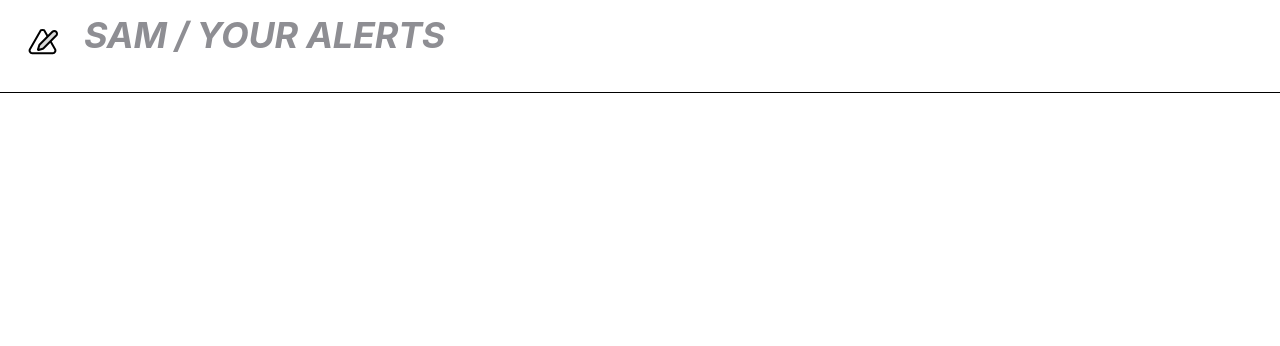
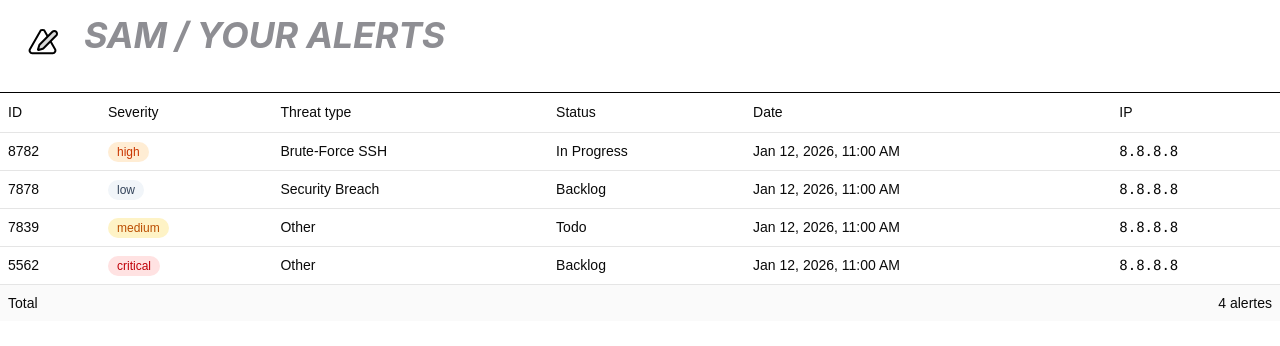
Before and after one commit to LisaMrc/security-alert-manager, a React (Vite) app: page / in a window 1280 px wide. Shown: the top 346 px of the page. Built offline with nearby package versions, Linux system fonts and the light colour scheme.

Commit message:
💄 Add alerts table

```diff
--- a/src/App.jsx
+++ b/src/App.jsx
@@ -1,11 +1,12 @@
-import DogCard from './components/Navbar';
 import './App.css'
 import Navbar from './components/Navbar';
+import { AlertsTable } from './components/Table';
 
 export default function App() {
   return (
     <div>
         <Navbar />
+        <AlertsTable />
     </div>
   )
 }
--- /dev/null
+++ b/src/components/Table.jsx
@@ -0,0 +1,101 @@
+import { Table, TableBody, TableCell, TableFooter, TableHead, TableHeader, TableRow } from "@/components/ui/table";
+import { Badge } from "@/components/ui/badge";
+
+const alerts = [
+  {
+    id: "8782",
+    ip: "8.8.8.8",
+    timestamp: "2026-01-12T11:00:00Z",
+    severity: "high",
+    threat_type: "Brute-Force SSH",
+    status: "in_progress",
+    is_read: false,
+  },
+  {
+    id: "7878",
+    ip: "8.8.8.8",
+    timestamp: "2026-01-12T11:00:00Z",
+    severity: "low",
+    threat_type: "Security Breach",
+    status: "backlog",
+    is_read: false,
+  },
+  {
+    id: "7839",
+    ip: "8.8.8.8",
+    timestamp: "2026-01-12T11:00:00Z",
+    severity: "medium",
+    threat_type: "Other",
+    status: "todo",
+    is_read: true,
+  },
+  {
+    id: "5562",
+    ip: "8.8.8.8",
+    timestamp: "2026-01-12T11:00:00Z",
+    severity: "critical",
+    threat_type: "Other",
+    status: "backlog",
+    is_read: false,
+  },
+];
+
+const severityStyles = {
+  low: "bg-slate-100 text-slate-700",
+  medium: "bg-amber-100 text-amber-700",
+  high: "bg-orange-100 text-orange-700",
+  critical: "bg-red-100 text-red-700",
+};
+
+const statusLabels = {
+  todo: "Todo",
+  in_progress: "In Progress",
+  backlog: "Backlog",
+};
+
+function formatDate(isoString) {
+  return new Date(isoString).toLocaleString("en-US", {
+    month: "short",
+    day: "numeric",
+    year: "numeric",
+    hour: "2-digit",
+    minute: "2-digit",
+  });
+}
+
+export function AlertsTable() {
+  return (
+    <Table>
+      <TableHeader>
+        <TableRow>
+          <TableHead className="w-[100px]">ID</TableHead>
+          <TableHead>Severity</TableHead>
+          <TableHead>Threat type</TableHead>
+          <TableHead>Status</TableHead>
+          <TableHead>Date</TableHead>
+          <TableHead>IP</TableHead>
+        </TableRow>
+      </TableHeader>
+      <TableBody>
+        {alerts.map((alert) => (
+          <TableRow key={alert.id}>
+            <TableCell className="font-medium">{alert.id}</TableCell>
+            <TableCell>
+              <Badge className={severityStyles[alert.severity]}>{alert.severity}</Badge>
+            </TableCell>
+            <TableCell>{alert.threat_type}</TableCell>
+            <TableCell>{statusLabels[alert.status]}</TableCell>
+            <TableCell>{formatDate(alert.timestamp)}</TableCell>
+            <TableCell className="font-mono">{alert.ip}</TableCell>
+          </TableRow>
+        ))}
+      </TableBody>
+      <TableFooter>
+        <TableRow>
+          <TableCell colSpan={5}>Total</TableCell>
+          <TableCell className="text-right">{alerts.length} alertes</TableCell>
+        </TableRow>
+      </TableFooter>
+    </Table>
+  );
+}
--- /dev/null
+++ b/src/components/ui/badge.jsx
@@ -0,0 +1,49 @@
+import { mergeProps } from "@base-ui/react/merge-props"
+import { useRender } from "@base-ui/react/use-render"
+import { cva } from "class-variance-authority";
+
+import { cn } from "@/lib/utils"
+
+const badgeVariants = cva(
+  "group/badge inline-flex h-5 w-fit shrink-0 items-center justify-center gap-1 overflow-hidden rounded-4xl border border-transparent px-2 py-0.5 text-xs font-medium whitespace-nowrap transition-all focus-visible:border-ring focus-visible:ring-[3px] focus-visible:ring-ring/50 has-data-[icon=inline-end]:pr-1.5 has-data-[icon=inline-start]:pl-1.5 aria-invalid:border-destructive aria-invalid:ring-destructive/20 dark:aria-invalid:ring-destructive/40 [&>svg]:pointer-events-none [&>svg]:size-3!",
+  {
+    variants: {
+      variant: {
+        default: "bg-primary text-primary-foreground [a]:hover:bg-primary/80",
+        secondary:
+          "bg-secondary text-secondary-foreground [a]:hover:bg-secondary/80",
+        destructive:
+          "bg-destructive/10 text-destructive focus-visible:ring-destructive/20 dark:bg-destructive/20 dark:focus-visible:ring-destructive/40 [a]:hover:bg-destructive/20",
+        outline:
+          "border-border text-foreground [a]:hover:bg-muted [a]:hover:text-muted-foreground",
+        ghost:
+          "hover:bg-muted hover:text-muted-foreground dark:hover:bg-muted/50",
+        link: "text-primary underline-offset-4 hover:underline",
+      },
+    },
+    defaultVariants: {
+      variant: "default",
+    },
+  }
+)
+
+function Badge({
+  className,
+  variant = "default",
+  render,
+  ...props
+}) {
+  return useRender({
+    defaultTagName: "span",
+    props: mergeProps({
+      className: cn(badgeVariants({ variant }), className),
+    }, props),
+    render,
+    state: {
+      slot: "badge",
+      variant,
+    },
+  });
+}
+
+export { Badge, badgeVariants }
--- /dev/null
+++ b/src/components/ui/table.jsx
@@ -0,0 +1,121 @@
+import * as React from "react"
+
+import { cn } from "@/lib/utils"
+
+function Table({
+  className,
+  ...props
+}) {
+  return (
+    <div data-slot="table-container" className="relative w-full overflow-x-auto">
+      <table
+        data-slot="table"
+        className={cn("w-full caption-bottom text-sm", className)}
+        {...props} />
+    </div>
+  );
+}
+
+function TableHeader({
+  className,
+  ...props
+}) {
+  return (
+    <thead
+      data-slot="table-header"
+      className={cn("[&_tr]:border-b", className)}
+      {...props} />
+  );
+}
+
+function TableBody({
+  className,
+  ...props
+}) {
+  return (
+    <tbody
+      data-slot="table-body"
+      className={cn("[&_tr:last-child]:border-0", className)}
+      {...props} />
+  );
+}
+
+function TableFooter({
+  className,
+  ...props
+}) {
+  return (
+    <tfoot
+      data-slot="table-footer"
+      className={cn("border-t bg-muted/50 font-medium [&>tr]:last:border-b-0", className)}
+      {...props} />
+  );
+}
+
+function TableRow({
+  className,
+  ...props
+}) {
+  return (
+    <tr
+      data-slot="table-row"
+      className={cn(
+        "border-b transition-colors hover:bg-muted/50 has-aria-expanded:bg-muted/50 data-[state=selected]:bg-muted",
+        className
+      )}
+      {...props} />
+  );
+}
+
+function TableHead({
+  className,
+  ...props
+}) {
+  return (
+    <th
+      data-slot="table-head"
+      className={cn(
+        "h-10 px-2 text-left align-middle font-medium whitespace-nowrap text-foreground [&:has([role=checkbox])]:pr-0",
+        className
+      )}
+      {...props} />
+  );
+}
+
+function TableCell({
+  className,
+  ...props
+}) {
+  return (
+    <td
+      data-slot="table-cell"
+      className={cn(
+        "p-2 align-middle whitespace-nowrap [&:has([role=checkbox])]:pr-0",
+        className
+      )}
+      {...props} />
+  );
+}
+
+function TableCaption({
+  className,
+  ...props
+}) {
+  return (
+    <caption
+      data-slot="table-caption"
+      className={cn("mt-4 text-sm text-muted-foreground", className)}
+      {...props} />
+  );
+}
+
+export {
+  Table,
+  TableHeader,
+  TableBody,
+  TableFooter,
+  TableHead,
+  TableRow,
+  TableCell,
+  TableCaption,
+}
```
